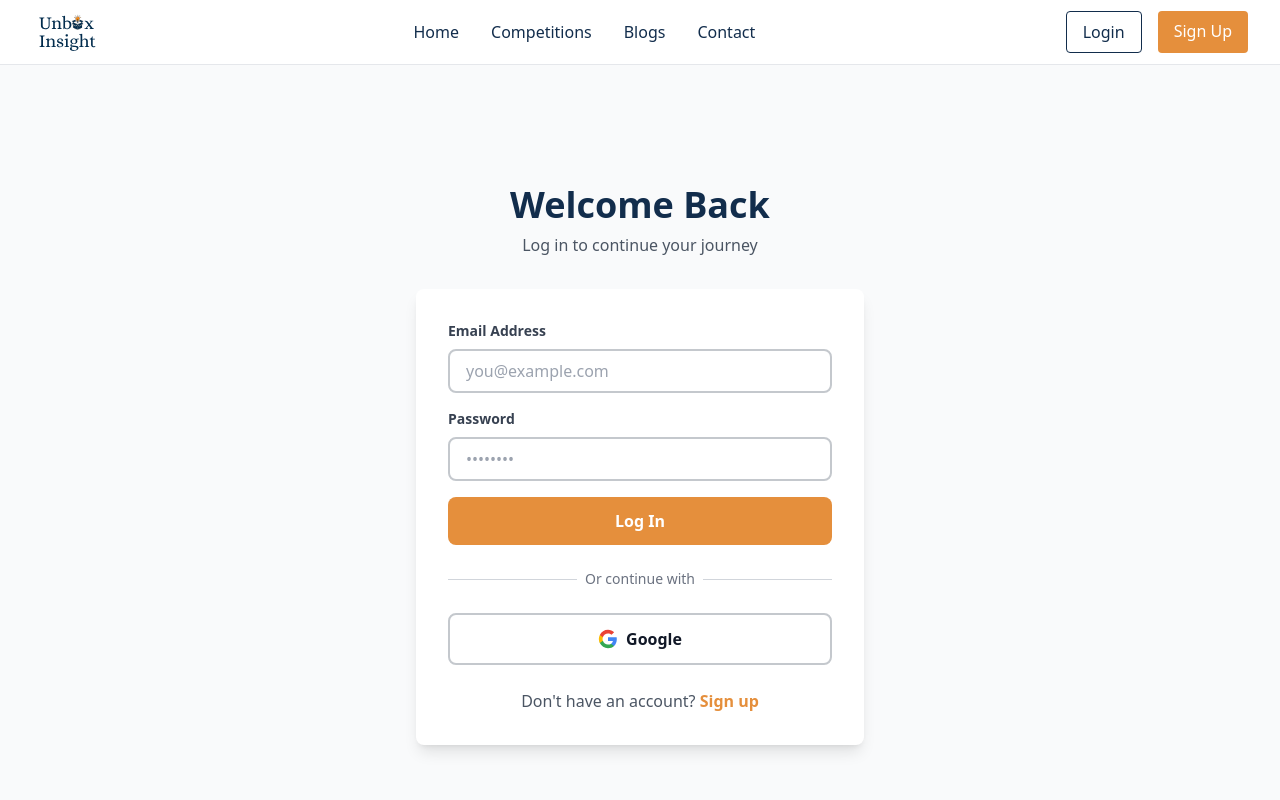
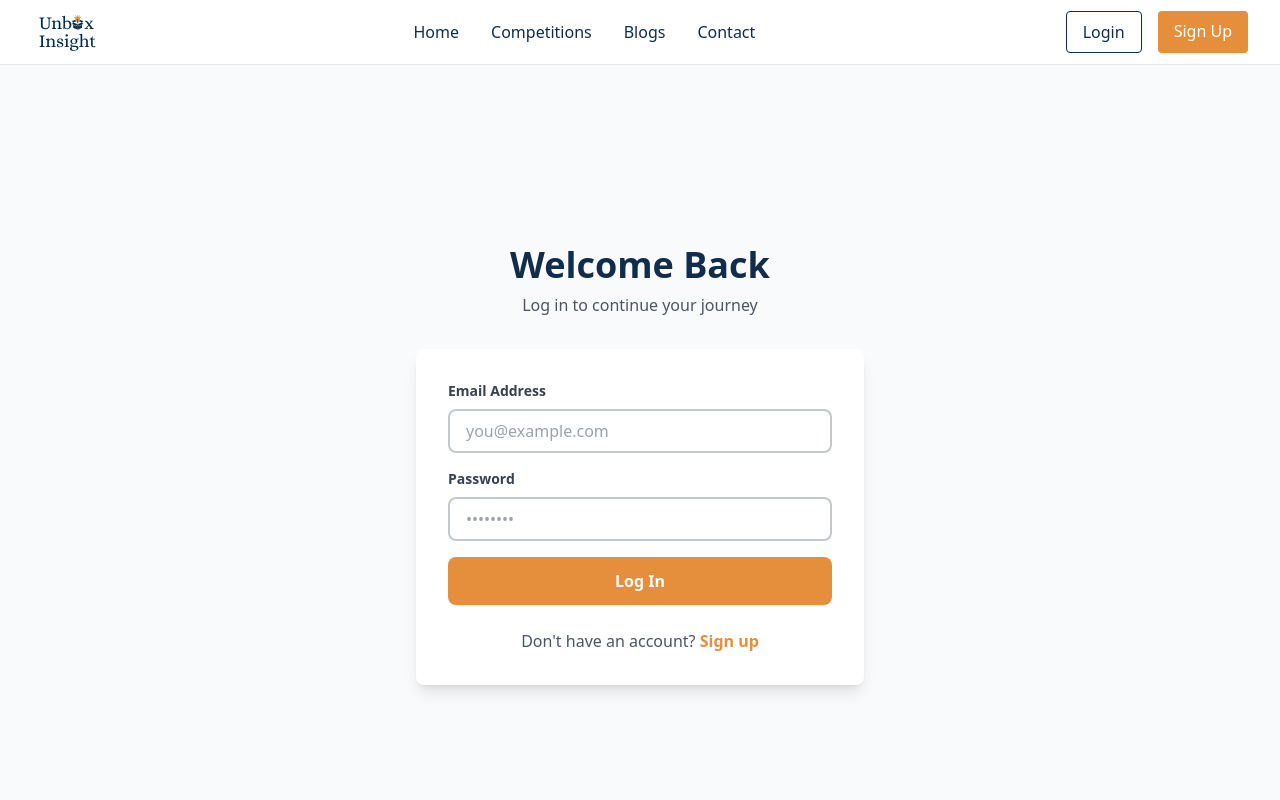
Before and after one commit to UnboxInsight/unboxinsight, a React (Vite) app: page /login in a window 1280 px wide. Shown: the top 800 px of the page. Built offline with nearby package versions, Linux system fonts and the light colour scheme; no server answers.

Commit message:
Update Login.jsx

```diff
--- a/src/pages/Login.jsx
+++ b/src/pages/Login.jsx
@@ -1,7 +1,6 @@
 import { useState } from 'react'
 import { Link, useNavigate } from 'react-router-dom'
-import { signInWithEmailAndPassword, signInWithPopup, GoogleAuthProvider } from 'firebase/auth'
-import { auth } from '../firebaseConfig'
+import { supabase } from '../supabaseClient'
 
 export default function Login() {
   const [email, setEmail] = useState('')
@@ -16,25 +15,21 @@ export default function Login() {
     setLoading(true)
 
     try {
-      await signInWithEmailAndPassword(auth, email, password)
-      navigate('/dashboard')
+      const { data, error: authError } = await supabase.auth.signInWithPassword({
+        email: email,
+        password: password
+      })
+
+      if (authError) {
+        setError(authError.message)
+        return
+      }
+
+      if (data.user) {
+        navigate('/dashboard')
+      }
     } catch (err) {
-      setError(err.message)
-    } finally {
-      setLoading(false)
-    }
-  }
-
-  const handleGoogleLogin = async () => {
-    setError('')
-    setLoading(true)
-    const provider = new GoogleAuthProvider()
-
-    try {
-      await signInWithPopup(auth, provider)
-      navigate('/dashboard')
-    } catch (err) {
-      setError(err.message)
+      setError(err.message || 'Login failed')
     } finally {
       setLoading(false)
     }
@@ -93,29 +88,6 @@ export default function Login() {
             </button>
           </form>
 
-          <div className="relative mb-6">
-            <div className="absolute inset-0 flex items-center">
-              <div className="w-full border-t border-gray-300"></div>
-            </div>
-            <div className="relative flex justify-center text-sm">
-              <span className="px-2 bg-white text-gray-500">Or continue with</span>
-            </div>
-          </div>
-
-          <button
-            onClick={handleGoogleLogin}
-            disabled={loading}
-            className="w-full border-2 border-ui-gray py-3 rounded-lg font-semibold hover:bg-gray-50 transition flex items-center justify-center gap-2 disabled:opacity-50"
-          >
-            <svg className="w-5 h-5" viewBox="0 0 24 24">
-              <path fill="#4285F4" d="M22.56 12.25c0-.78-.07-1.53-.2-2.25H12v4.26h5.92c-.26 1.37-1.04 2.53-2.21 3.31v2.77h3.57c2.08-1.92 3.28-4.74 3.28-8.09z"/>
-              <path fill="#34A853" d="M12 23c2.97 0 5.46-.98 7.28-2.66l-3.57-2.77c-.98.66-2.23 1.06-3.71 1.06-2.86 0-5.29-1.93-6.16-4.53H2.18v2.84C3.99 20.53 7.7 23 12 23z"/>
-              <path fill="#FBBC05" d="M5.84 14.09c-.22-.66-.35-1.36-.35-2.09s.13-1.43.35-2.09V7.07H2.18C1.43 8.55 1 10.22 1 12s.43 3.45 1.18 4.93l2.85-2.22.81-.62z"/>
-              <path fill="#EA4335" d="M12 5.38c1.62 0 3.06.56 4.21 1.64l3.15-3.15C17.45 2.09 14.97 1 12 1 7.7 1 3.99 3.47 2.18 7.07l3.66 2.84c.87-2.6 3.3-4.53 6.16-4.53z"/>
-            </svg>
-            Google
-          </button>
-
           <div className="mt-6 text-center">
             <p className="text-gray-600">
               Don't have an account?{' '}
```
